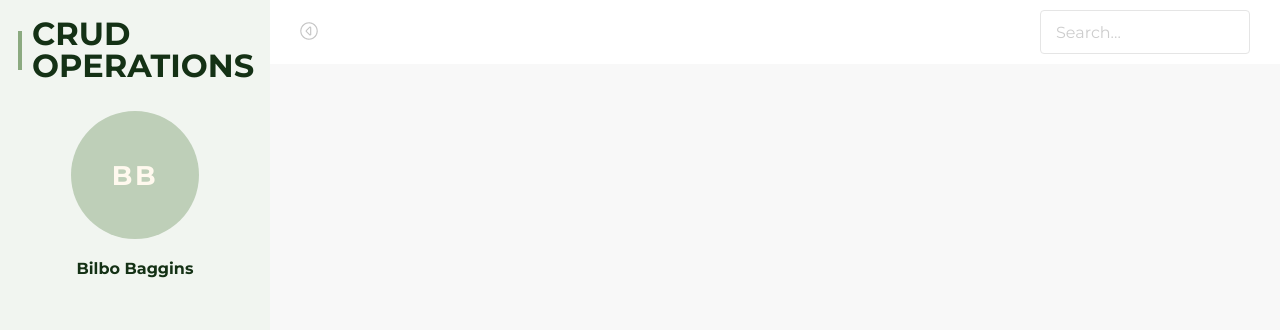
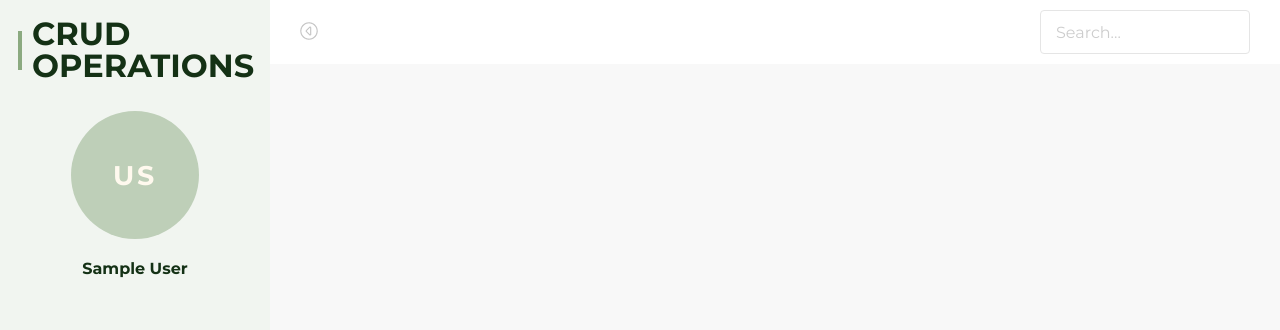
Before and after one commit to gabriellaribeirocosta/Cat-Cafe, a React (Vite) app in the folder frontend/: page / in a window 1280 px wide. Shown: the top 330 px of the page. Built offline with nearby package versions, Linux system fonts and the light colour scheme; no server answers; sample sign-in values are in the browser's storage.

Commit message:
feat: display user info on Sidebar; apply log out function

```diff
--- a/frontend/src/components/Sidebar/index.tsx
+++ b/frontend/src/components/Sidebar/index.tsx
@@ -1,15 +1,60 @@
-import { useRef } from 'react'
+import { useContext, useEffect, useRef, useState } from 'react'
+
+import { AuthContext } from '../../contexts/AuthContext'
+
+import { authService } from '../../services/firebase/auth/authService'
 
 import style from './style.module.css'
 
 import Logo from '../Logo'
 
+type UserInfoType = {
+  email: string | null | undefined
+  displayName: string | null | undefined
+  initials: string | null
+}
+
 const Sidebar = () => {
+  const { user, loading } = useContext(AuthContext)
+
+  const [userInfo, setUserInfo] = useState<UserInfoType>({
+    email: '',
+    displayName: '',
+    initials: '',
+  })
+
   const sidebarRef = useRef<HTMLElement | null>(null)
 
   const handleCloseSidebar = () => {
     sidebarRef.current?.setAttribute('data-is-mobile-menu-active', 'false')
   }
+
+  const handleLogout = async () => {
+    const response = await authService.logout()
+
+    if (!response) {
+      console.log(
+        'Log out request to Firebase Auth has succeeded. Redirecting user to login page...',
+      )
+    } else {
+      console.log(
+        'Response is undefined, log out request to Firebase Auth might have failed.',
+      )
+    }
+  }
+
+  useEffect(() => {
+    console.log('Component Sidebar was mounted')
+    if (!loading) {
+      console.log('Loading from Auth Context has finished')
+
+      setUserInfo({
+        email: user?.email,
+        displayName: user?.displayName || user?.email?.split('@')[0],
+        initials: user?.email ? user.email.slice(0, 2) : 'XY',
+      })
+    }
+  }, [loading, user])
 
   return (
     <aside
@@ -37,8 +82,8 @@ const Sidebar = () => {
           </section>
           <section className={style.profile_content}>
             <div className={style.Profile}>
-              <div className={style.initials}>BB</div>
-              <div className={style.fullname}>Bilbo Baggins</div>
+              <div className={style.initials}>{userInfo.initials}</div>
+              <div className={style.fullname}>{userInfo.displayName}</div>
             </div>
           </section>
           <section className={style.menu_links_content}>
@@ -89,7 +134,7 @@ const Sidebar = () => {
         <div className={style.footer_container}>
           <nav className={style.logout_wrapper}>
             <ul className={style.logout_links_list}>
-              <li className={style.logout_links_item}>
+              <li className={style.logout_links_item} onClick={handleLogout}>
                 <div>Logout</div>
                 <div>
                   <svg
--- a/frontend/src/components/Sidebar/style.module.css
+++ b/frontend/src/components/Sidebar/style.module.css
@@ -90,12 +90,19 @@
     font-size: 27px;
     line-height: 1;
     letter-spacing: 0.1em;
+    text-transform: uppercase;
   }
 
   & .fullname {
     font-weight: 700;
     font-size: 1rem;
     line-height: 1.3;
+    text-transform: capitalize;
+    text-align: center;
+    inline-size: 170px;
+    overflow: hidden;
+    text-overflow: ellipsis;
+    white-space: nowrap;
   }
 }
 
```
